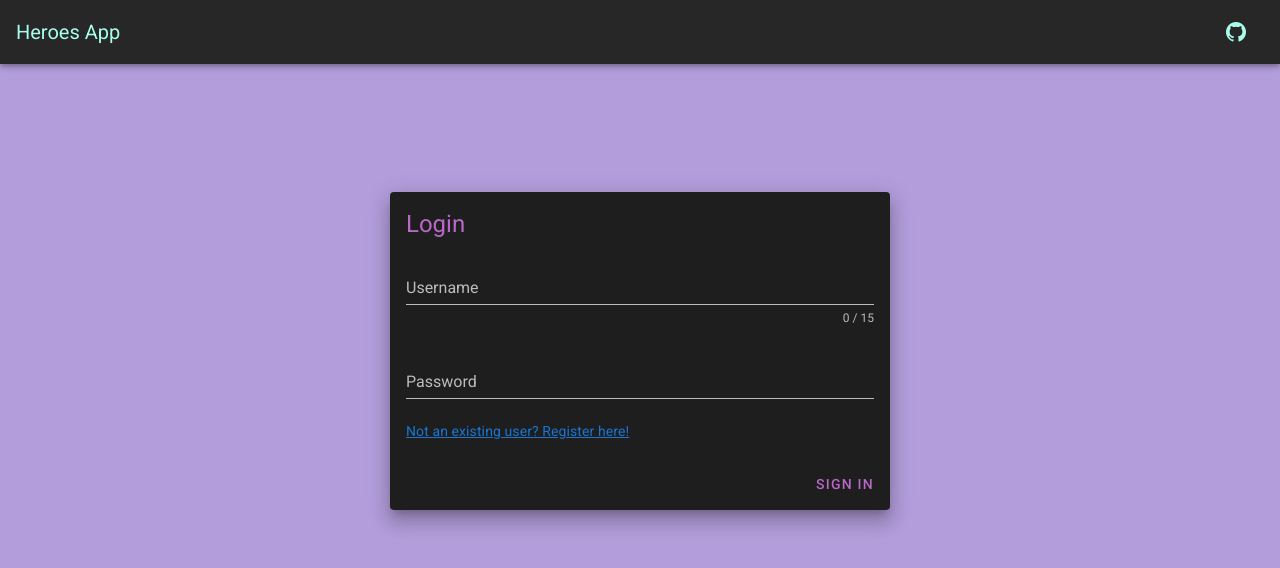
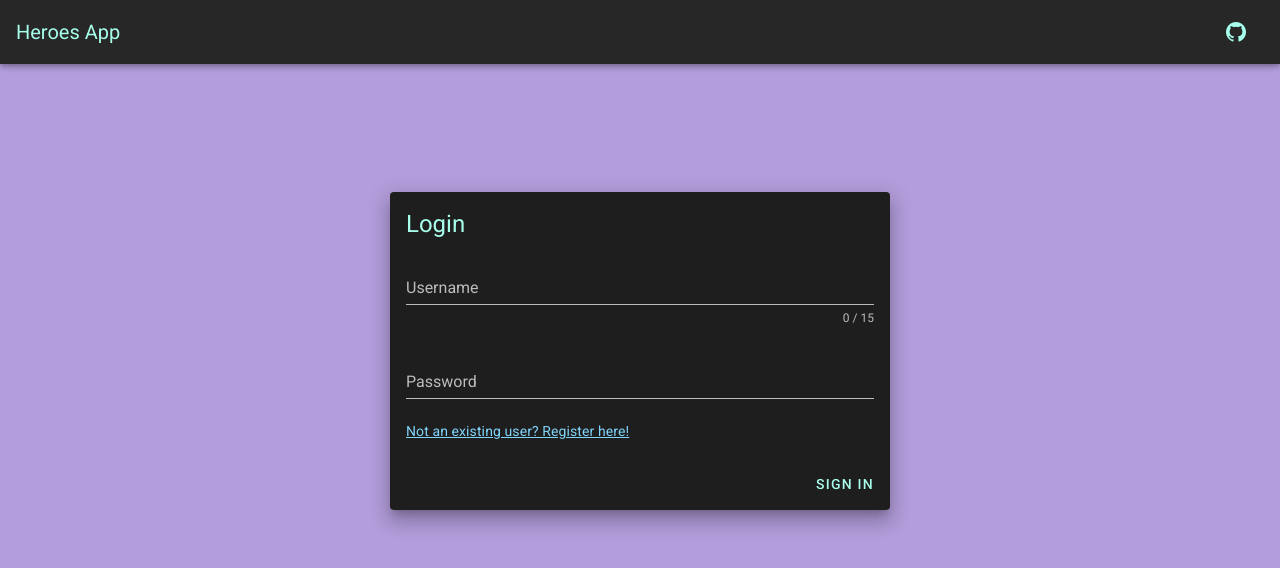
Before and after one commit to kpeara/heroes-app, a Vue app: page /login in a window 1280 px wide. Shown: the top 568 px of the page. Built offline with nearby package versions, Linux system fonts and the light colour scheme.

Commit message:
ui updates

```diff
--- a/src/views/Login.vue
+++ b/src/views/Login.vue
@@ -7,7 +7,7 @@
       :errorMessage="errorMessage"
     />
     <v-card dark class="mx-auto elevation-12" max-width="500">
-      <v-card-title class="purple--text text--lighten-2">
+      <v-card-title class="teal--text text--accent-1">
         <span class="headline">Login</span>
       </v-card-title>
       <v-card-text>
@@ -33,12 +33,15 @@
               ></v-text-field>
             </v-col>
           </v-row>
-          <router-link :to="{name: 'Register'}">Not an existing user? Register here!</router-link>
+          <router-link
+            :to="{name: 'Register'}"
+            class="light-blue--text text--lighten-3"
+          >Not an existing user? Register here!</router-link>
         </v-form>
       </v-card-text>
       <v-card-actions>
         <v-spacer></v-spacer>
-        <v-btn color="purple lighten-2" text @click="login">Sign In</v-btn>
+        <v-btn color="teal accent-1" text @click="login">Sign In</v-btn>
       </v-card-actions>
     </v-card>
   </v-main>
--- a/src/views/Register.vue
+++ b/src/views/Register.vue
@@ -6,8 +6,8 @@
       :successMessage="successMessage"
       :errorMessage="errorMessage"
     />
-    <v-card class="mx-auto elevation-12" max-width="500">
-      <v-card-title class="purple--text text--lighten-2">
+    <v-card dark class="mx-auto elevation-12" max-width="500">
+      <v-card-title class="teal--text text--accent-1">
         <span class="headline">Register</span>
       </v-card-title>
       <v-card-text>
@@ -37,7 +37,7 @@
       </v-card-text>
       <v-card-actions>
         <v-spacer></v-spacer>
-        <v-btn color="purple lighten-2" text @click="register">Sign Up</v-btn>
+        <v-btn color="teal accent-1" text @click="register">Sign Up</v-btn>
       </v-card-actions>
     </v-card>
   </v-main>
```
